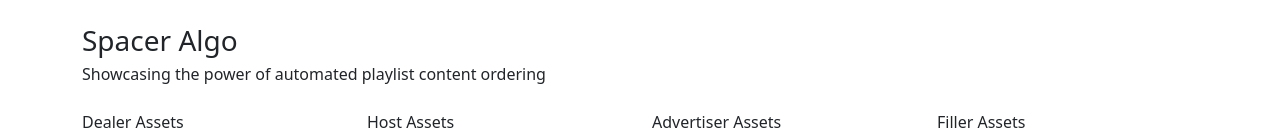
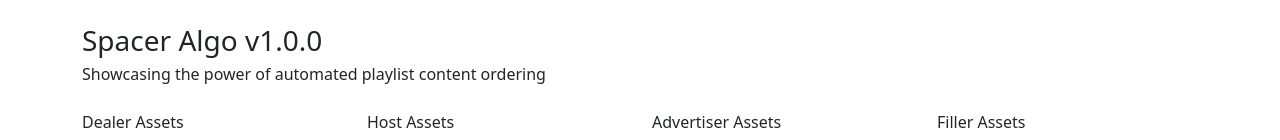
Before and after one commit to earlvhin/spacer-algorithm, a Next.js app: page / in a window 1280 px wide. Shown: the top 140 px of the page. Built offline with nearby package versions, Linux system fonts and the light colour scheme.

Commit message:
feat: add version number

```diff
--- a/src/pages/index.js
+++ b/src/pages/index.js
@@ -98,7 +98,7 @@ export default function Home() {
             </Head>
             <main>
                 <div className="container pt-4">
-                    <h3 className="mb-1">Spacer Algo</h3>
+                    <h3 className="mb-1">Spacer Algo v1.0.0</h3>
                     <p className="mb-4">
                         Showcasing the power of automated playlist content
                         ordering
```
